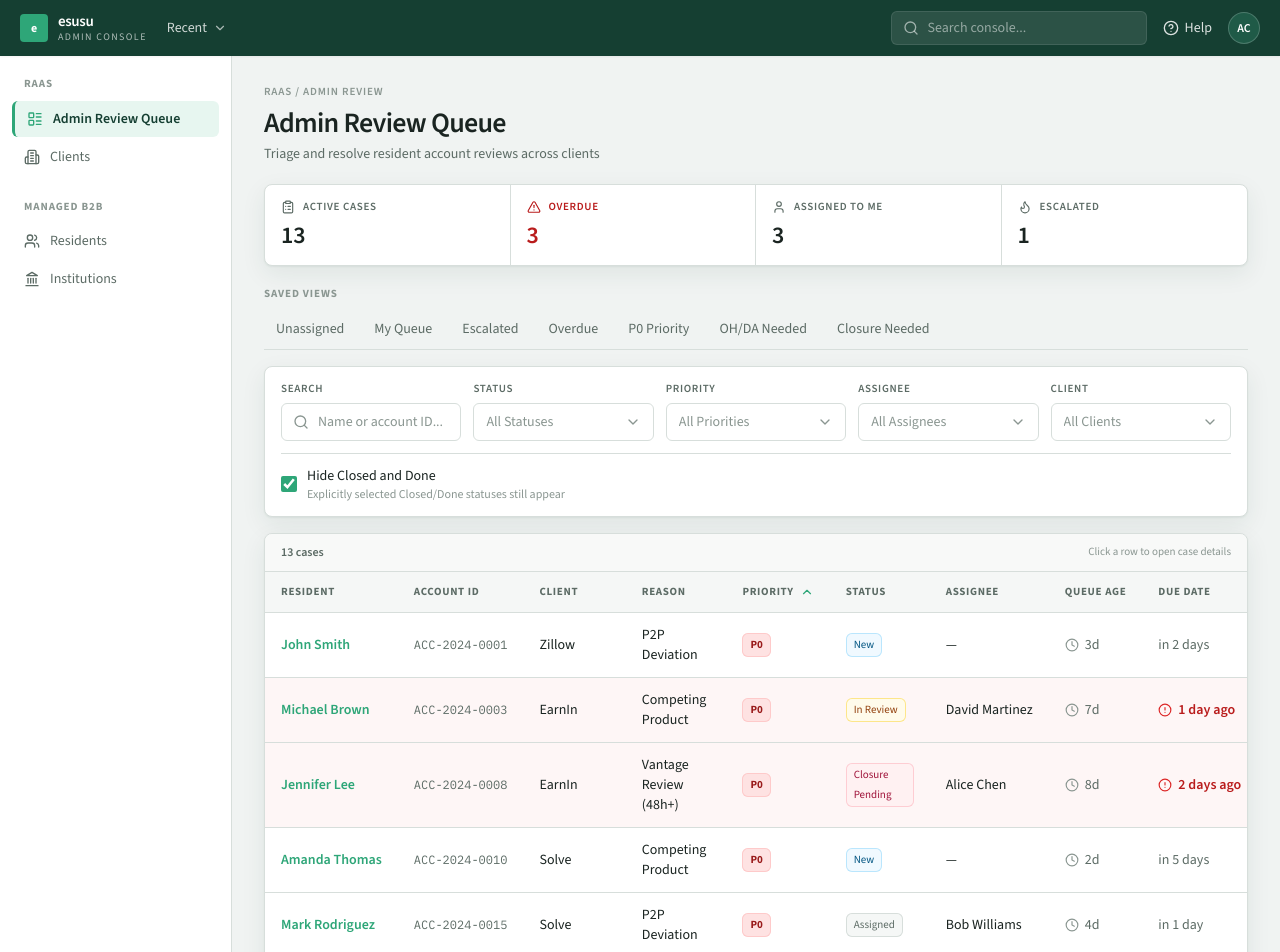
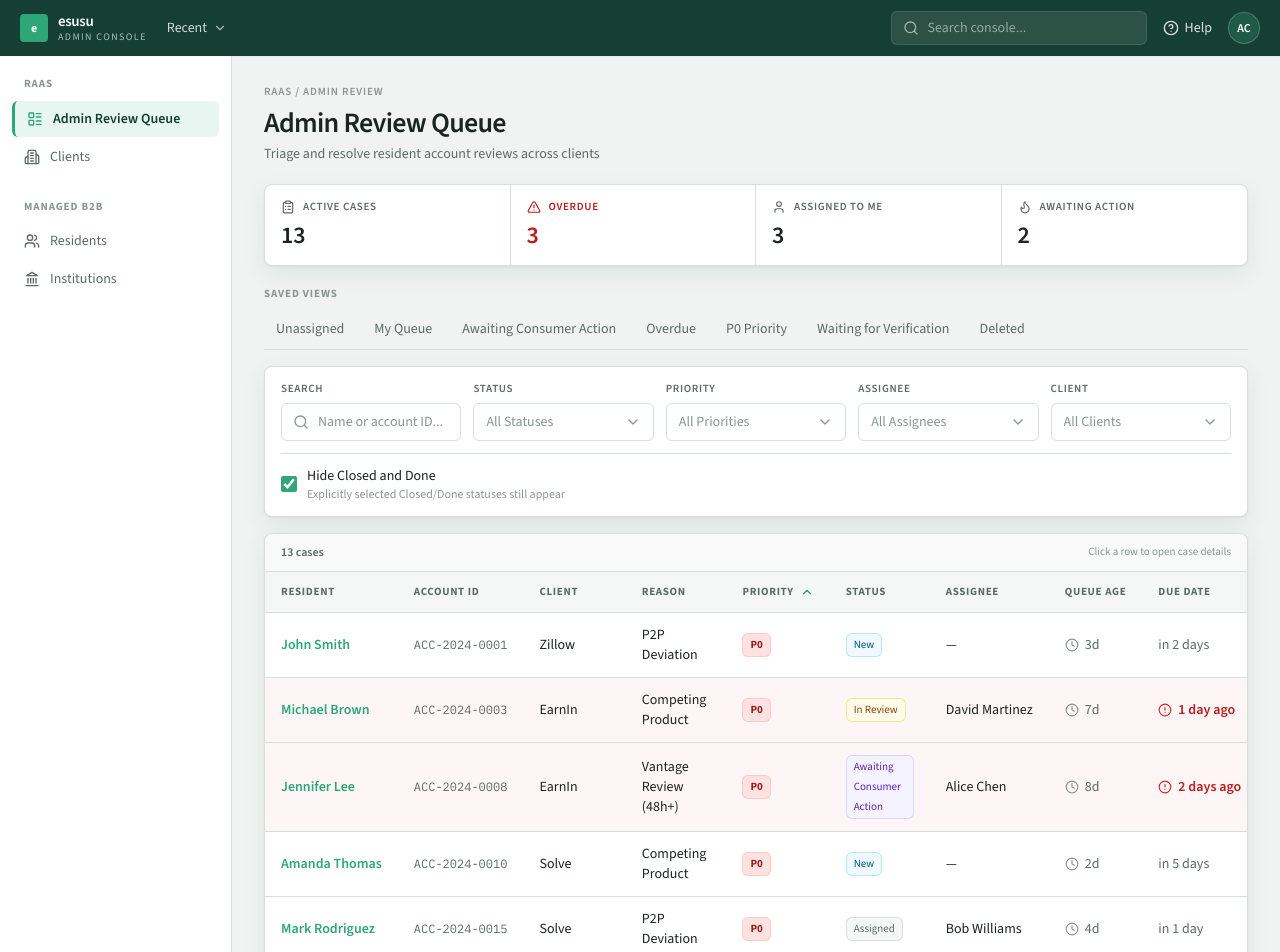
Before and after one commit to michaelstewart-esusu/raas-admin-review-mockup, a React (Vite) app: page / in a window 1280 px wide. Shown: the top 952 px of the page. Built offline with nearby package versions, Linux system fonts and the light colour scheme.

Commit message:
Replace case statuses with approved set
Co-authored-by: michaelstewart-esusu <michaelstewart-esusu@users.noreply.github.com>

```diff
--- a/src/App.tsx
+++ b/src/App.tsx
@@ -8,6 +8,7 @@ import {
   StateTransition,
   AuditEntry,
   ConsumerEmail,
+  CASE_STATUSES,
 } from './types';
 import { QueueTable } from './components/QueueTable';
 import { QueueFilters, UNASSIGNED_ASSIGNEE } from './components/QueueFilters';
@@ -332,17 +333,7 @@ function App() {
     setFilterClients([]);
   };
 
-  const allStatuses: CaseStatus[] = [
-    'New',
-    'Assigned',
-    'In Review',
-    'Waiting for Verification',
-    'Escalated',
-    'Done',
-    'Closed',
-    'OH/DA Pending',
-    'Closure Pending',
-  ];
+  const allStatuses: CaseStatus[] = [...CASE_STATUSES];
 
   const allPriorities = ['P0', 'P1', 'P2'];
 
@@ -355,7 +346,9 @@ function App() {
   ).length;
 
   const assignedToMeCount = cases.filter((c) => c.assignee === 'Alice Chen').length;
-  const escalatedCount = cases.filter((c) => c.status === 'Escalated').length;
+  const awaitingActionCount = cases.filter(
+    (c) => c.status === 'Awaiting Consumer Action'
+  ).length;
 
   return (
     <div className="min-h-screen bg-esusu-canvas flex flex-col font-sans text-esusu-ink">
@@ -507,9 +500,9 @@ function App() {
               <div className="px-4 py-3.5">
                 <div className="flex items-center gap-2 text-esusu-ink-muted mb-1">
                   <Flame className="w-3.5 h-3.5" />
-                  <p className="text-[11px] font-semibold uppercase tracking-[0.06em]">Escalated</p>
+                  <p className="text-[11px] font-semibold uppercase tracking-[0.06em]">Awaiting Action</p>
                 </div>
-                <p className="text-2xl font-semibold text-esusu-ink tabular-nums">{escalatedCount}</p>
+                <p className="text-2xl font-semibold text-esusu-ink tabular-nums">{awaitingActionCount}</p>
               </div>
             </div>
 
--- a/src/components/CaseDetailPanel.tsx
+++ b/src/components/CaseDetailPanel.tsx
@@ -1,5 +1,5 @@
 import React, { useEffect, useState } from 'react';
-import { ReviewCase, CaseStatus, ConsumerEmail } from '../types';
+import { ReviewCase, CaseStatus, ConsumerEmail, CASE_STATUSES } from '../types';
 import { getReasonLabel } from '../data/reasonLabels';
 import { ConfirmCloseModal } from './ConfirmCloseModal';
 import {
@@ -32,11 +32,10 @@ const statusColors: Record<CaseStatus, string> = {
   'Assigned': 'bg-esusu-gray-light text-esusu-ink',
   'In Review': 'bg-amber-50 text-amber-800',
   'Waiting for Verification': 'bg-orange-50 text-orange-800',
-  'Escalated': 'bg-red-50 text-red-700',
   'Done': 'bg-esusu-green-light text-esusu-teal',
+  'Awaiting Consumer Action': 'bg-violet-50 text-violet-800',
   'Closed': 'bg-esusu-gray-light text-esusu-ink-muted',
-  'OH/DA Pending': 'bg-violet-50 text-violet-800',
-  'Closure Pending': 'bg-rose-50 text-rose-800',
+  'Deleted': 'bg-red-50 text-red-700',
 };
 
 export const CaseDetailPanel: React.FC<CaseDetailPanelProps> = ({
@@ -301,15 +300,11 @@ export const CaseDetailPanel: React.FC<CaseDetailPanelProps> = ({
                   onChange={(e) => handleStatusSelect(e.target.value as CaseStatus)}
                   className={`ac-input font-medium ${statusColors[reviewCase.status]}`}
                 >
-                  <option value="New">New</option>
-                  <option value="Assigned">Assigned</option>
-                  <option value="In Review">In Review</option>
-                  <option value="Waiting for Verification">Waiting for Verification</option>
-                  <option value="Escalated">Escalated</option>
-                  <option value="Done">Done</option>
-                  <option value="Closed">Closed</option>
-                  <option value="OH/DA Pending">OH/DA Pending</option>
-                  <option value="Closure Pending">Closure Pending</option>
+                  {CASE_STATUSES.map((status) => (
+                    <option key={status} value={status}>
+                      {status}
+                    </option>
+                  ))}
                 </select>
               </div>
               <div>
--- a/src/components/QueueTable.tsx
+++ b/src/components/QueueTable.tsx
@@ -22,11 +22,10 @@ const statusColors: Record<CaseStatus, string> = {
   'Assigned': 'bg-esusu-gray-light text-esusu-ink-muted ring-esusu-gray-border',
   'In Review': 'bg-amber-50 text-amber-800 ring-amber-200',
   'Waiting for Verification': 'bg-orange-50 text-orange-800 ring-orange-200',
-  'Escalated': 'bg-red-50 text-red-700 ring-red-200',
   'Done': 'bg-esusu-green-light text-esusu-teal ring-esusu-green-muted',
+  'Awaiting Consumer Action': 'bg-violet-50 text-violet-800 ring-violet-200',
   'Closed': 'bg-esusu-gray-light text-esusu-ink-muted ring-esusu-gray-border',
-  'OH/DA Pending': 'bg-violet-50 text-violet-800 ring-violet-200',
-  'Closure Pending': 'bg-rose-50 text-rose-800 ring-rose-200',
+  'Deleted': 'bg-red-50 text-red-700 ring-red-200',
 };
 
 const priorityColors: Record<CasePriority, string> = {
--- a/src/components/SavedViews.tsx
+++ b/src/components/SavedViews.tsx
@@ -15,11 +15,17 @@ export const SavedViews: React.FC<SavedViewsProps> = ({ onViewSelect, currentAss
   const views = [
     { label: 'Unassigned', filters: { assignee: 'unassigned' } },
     { label: 'My Queue', filters: { assignee: currentAssignee || 'Alice Chen' } },
-    { label: 'Escalated', filters: { status: 'Escalated' as CaseStatus } },
+    {
+      label: 'Awaiting Consumer Action',
+      filters: { status: 'Awaiting Consumer Action' as CaseStatus },
+    },
     { label: 'Overdue', filters: { isOverdue: true } },
     { label: 'P0 Priority', filters: { priority: 'P0' as CasePriority } },
-    { label: 'OH/DA Needed', filters: { status: 'OH/DA Pending' as CaseStatus } },
-    { label: 'Closure Needed', filters: { status: 'Closure Pending' as CaseStatus } },
+    {
+      label: 'Waiting for Verification',
+      filters: { status: 'Waiting for Verification' as CaseStatus },
+    },
+    { label: 'Deleted', filters: { status: 'Deleted' as CaseStatus } },
   ];
 
   const [activeLabel, setActiveLabel] = useState<string | null>(null);
--- a/src/data/mockCases.ts
+++ b/src/data/mockCases.ts
@@ -92,7 +92,7 @@ export const mockCases: ReviewCase[] = [
     client: 'Zillow',
     reason: 'ai_label_conflict',
     priority: 'P1',
-    status: 'Escalated',
+    status: 'Awaiting Consumer Action',
     assignee: 'Carol White',
     createdAt: daysAgo(2),
     dueDate: daysFromNow(2),
@@ -110,7 +110,7 @@ export const mockCases: ReviewCase[] = [
     leaseStatus: 'Active',
     reason: 'no_admin_labels_old',
     priority: 'P1',
-    status: 'OH/DA Pending',
+    status: 'Waiting for Verification',
     assignee: 'David Martinez',
     createdAt: daysAgo(6),
     dueDate: daysFromNow(1),
@@ -125,7 +125,7 @@ export const mockCases: ReviewCase[] = [
     client: 'EarnIn',
     reason: 'vantage_review_48h',
     priority: 'P0',
-    status: 'Closure Pending',
+    status: 'Awaiting Consumer Action',
     assignee: 'Alice Chen',
     createdAt: daysAgo(8),
     dueDate: daysAgo(2),
--- a/src/types/index.ts
+++ b/src/types/index.ts
@@ -1,4 +1,15 @@
-export type CaseStatus = 'New' | 'Assigned' | 'In Review' | 'Waiting for Verification' | 'Escalated' | 'Done' | 'Closed' | 'OH/DA Pending' | 'Closure Pending';
+export const CASE_STATUSES = [
+  'New',
+  'Assigned',
+  'In Review',
+  'Waiting for Verification',
+  'Done',
+  'Awaiting Consumer Action',
+  'Closed',
+  'Deleted',
+] as const;
+
+export type CaseStatus = (typeof CASE_STATUSES)[number];
 export type CasePriority = 'P0' | 'P1' | 'P2';
 export type ReviewReason =
   | 'p2p_deviation'
```
Also changed, not shown: 1 other file (tests, documents, lock files or other folders).
